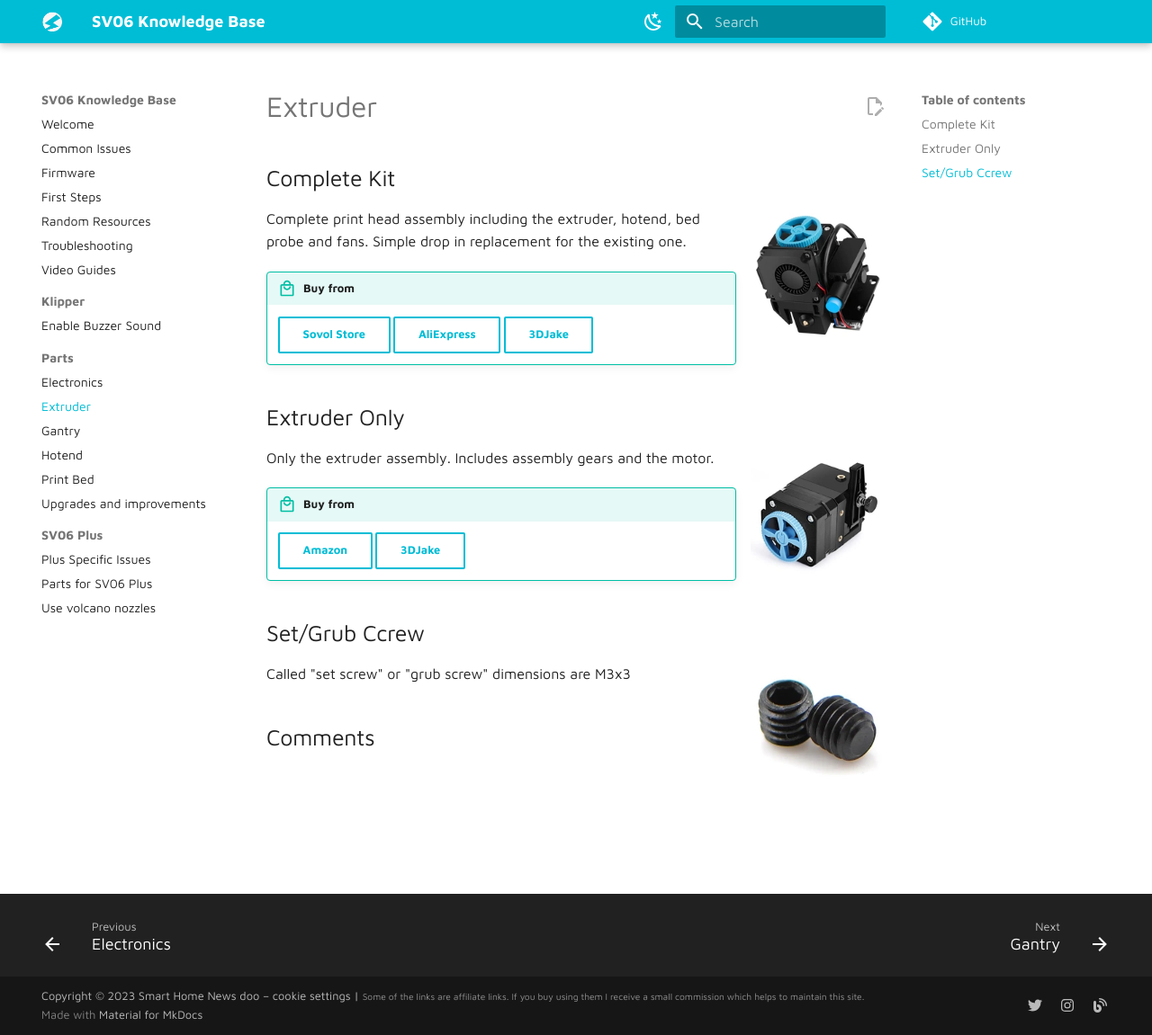
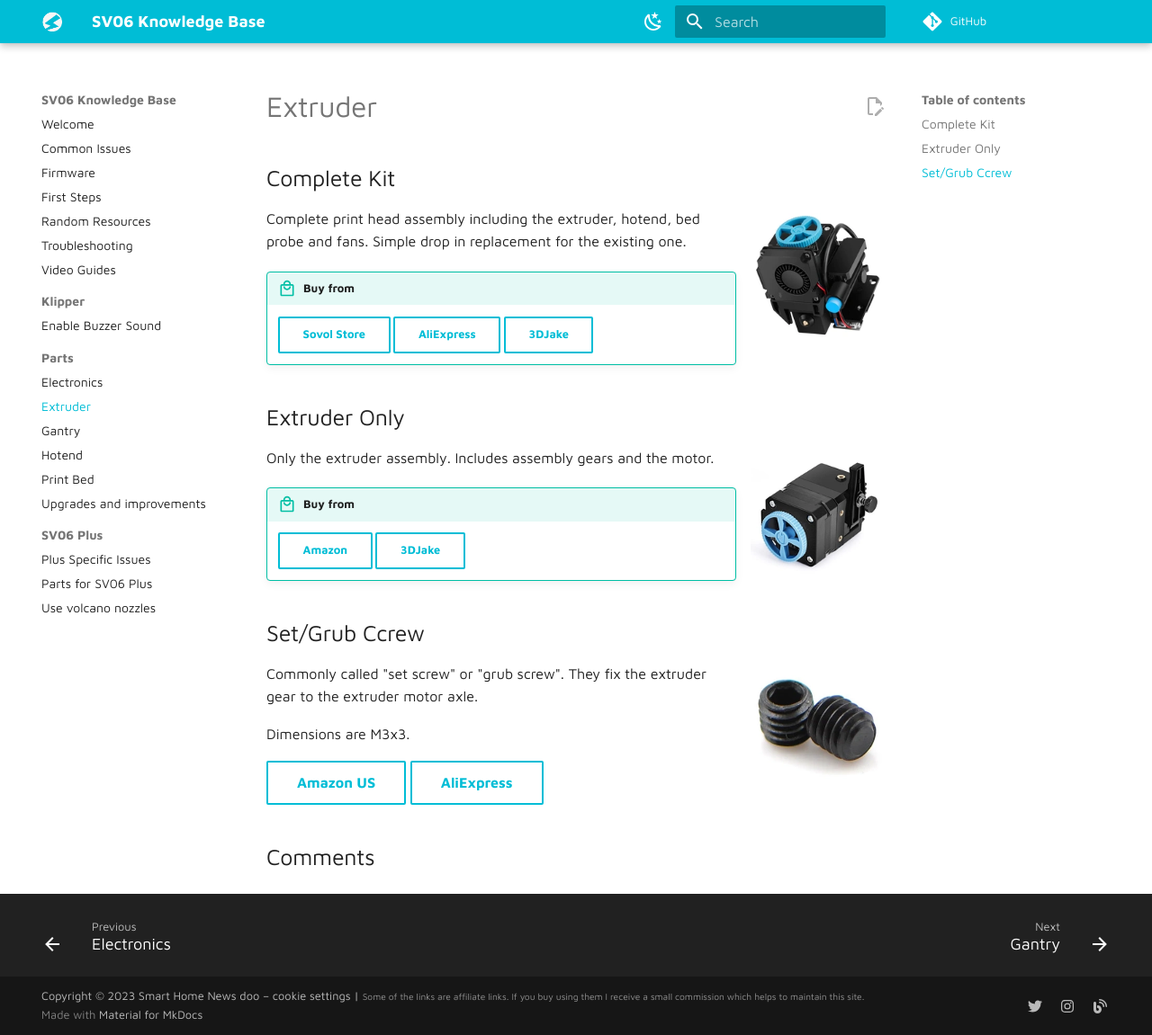
Before and after one commit to blakadder/sv06, an MkDocs documentation site: the page built from docs/Parts/extruder-parts.md, in a window 1280 px wide and 1151 px high. Shown: the whole window at 90% size. Built offline with MkDocs 1.6.1 and Material for MkDocs 9.7.7, drawn with Linux system fonts in a browser that asks for light colours; comment, search, counter and statistics services are not loaded.

Commit message:
add info

```diff
--- a/docs/Parts/extruder-parts.md
+++ b/docs/Parts/extruder-parts.md
@@ -27,4 +27,9 @@
 
 ![Set screw](/images/setscrew.webp){ align=right width="150" }
 
-Called "set screw" or "grub screw" dimensions are M3x3
+Commonly called "set screw" or "grub screw". They fix the extruder gear to the extruder motor axle.
+
+Dimensions are M3x3.
+
+[Amazon US](https://www.amazon.com/Socket-Screws-Stainless-Wrench-Length/dp/B072XWQ8JF?crid=3NLDEALAE9L3K&keywords=set%2Bscrew%2Bm3x3&qid=1681287168&sprefix=set%2Bscrew%2Bm3x%2Caps%2C277&sr=8-11&th=1&linkCode=ll1&tag=blakadders-20&linkId=1828967d35a1de086c77488a9189a28f&language=en_US&ref_=as_li_ss_tl){ .md-button }
+[AliExpress](https://www.aliexpress.com/item/10000157367478.html?aff_fcid=92280ea323174ddda889844020910aea-1681287412005-03339-_DDzK6fJ&tt=CPS_NORMAL&aff_fsk=_DDzK6fJ&aff_platform=shareComponent-detail&sk=_DDzK6fJ&aff_trace_key=92280ea323174ddda889844020910aea-1681287412005-03339-_DDzK6fJ&terminal_id=5328bb0326ad4ecea39a5766fa327b23&afSmartRedirect=y){ .md-button }
```
